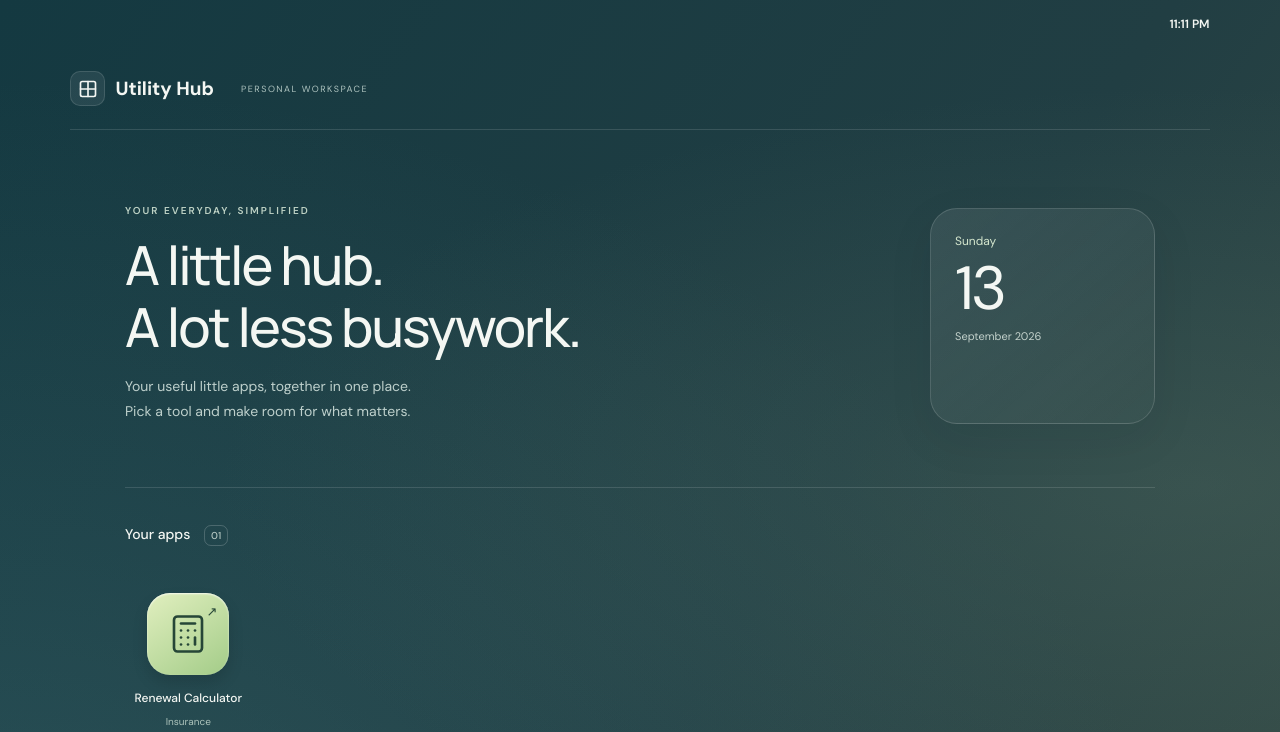
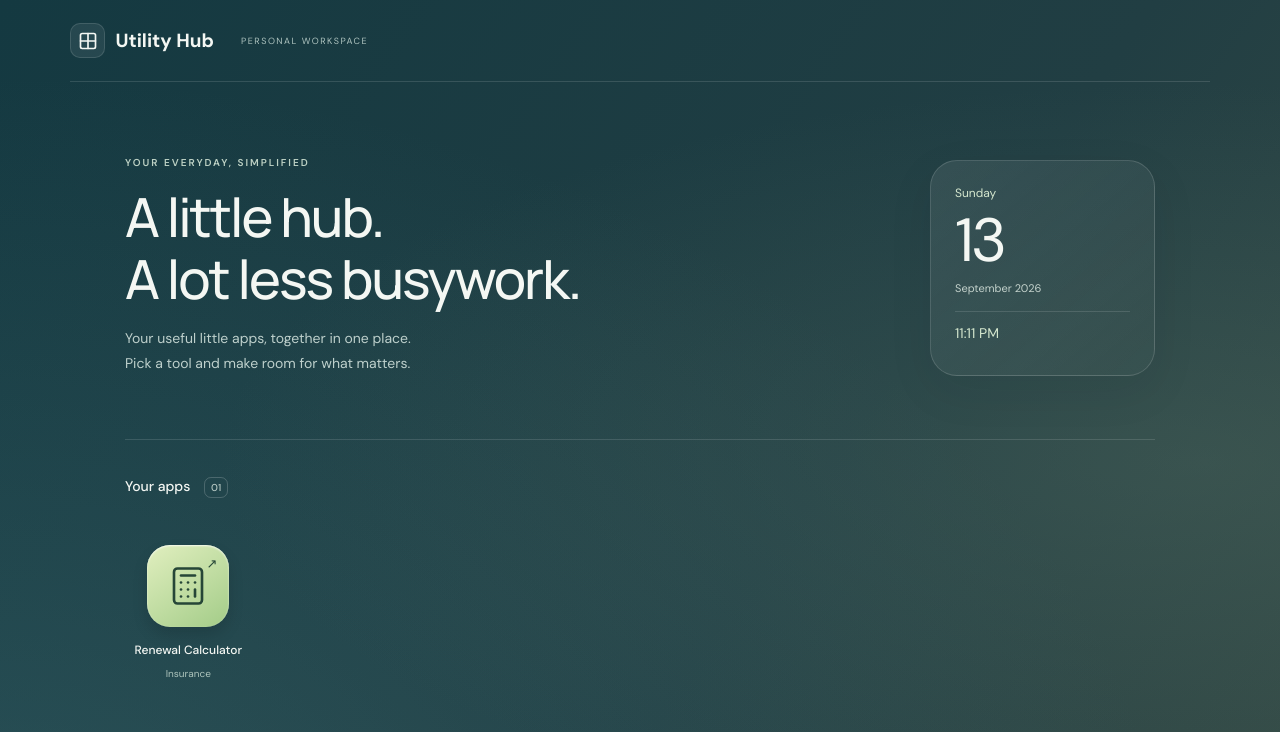
Before and after one commit to Nivix047/Utility-Hub, a React (Vite) app: page / in a window 1280 px wide. Shown: the top 732 px of the page. Built offline with nearby package versions, Linux system fonts and the light colour scheme.

Commit message:
Move live time into calendar card

```diff
--- a/src/hub/Hub.tsx
+++ b/src/hub/Hub.tsx
@@ -21,11 +21,6 @@ export default function Hub() {
   }, [app]);
   return (
     <div className="shell">
-      <header className="status">
-        <span>
-          {now.toLocaleTimeString([], { hour: "2-digit", minute: "2-digit" })}
-        </span>
-      </header>
       <div className="topbar">
         <a className="brand" href="#">
           <span>
@@ -72,6 +67,9 @@ export default function Hub() {
                   year: "numeric",
                 })}
               </span>
+              <time className="calendar-time" dateTime={now.toISOString()}>
+                {now.toLocaleTimeString([], { hour: "2-digit", minute: "2-digit" })}
+              </time>
             </div>
           </div>
           <div className="section-label">
--- a/src/hub/hub.css
+++ b/src/hub/hub.css
@@ -50,20 +50,6 @@ h1:focus {
   padding: 0 5.5%;
   display: flex;
   flex-direction: column;
-}
-.status {
-  height: 48px;
-  display: flex;
-  align-items: center;
-  justify-content: space-between;
-  font-size: 12px;
-  font-weight: 600;
-  position: relative;
-}
-.status > div {
-  display: flex;
-  align-items: center;
-  gap: 6px;
 }
 .topbar {
   display: flex;
@@ -410,6 +396,21 @@ footer > span:last-child {
   }
 }
 
-.status {
-  justify-content: flex-end;
+
+.calendar-time {
+  margin-top: 16px;
+  padding-top: 12px;
+  border-top: 1px solid #ffffff20;
+  width: 100%;
+  font-size: 14px;
+  font-variant-numeric: tabular-nums;
+  white-space: nowrap;
+  color: #d5e7ce;
 }
+@media (max-width: 600px) {
+  .calendar-time {
+    margin-top: 10px;
+    padding-top: 9px;
+    font-size: 11px;
+  }
+}
```
